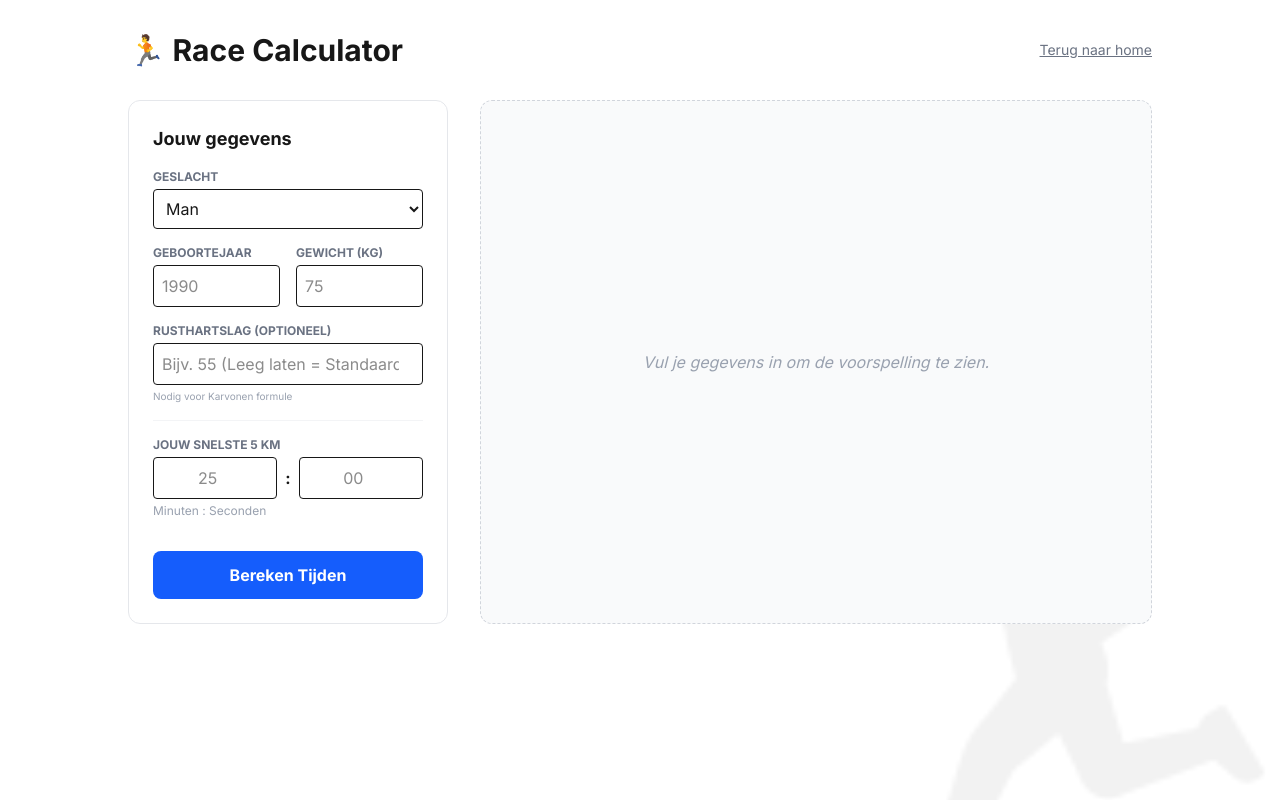
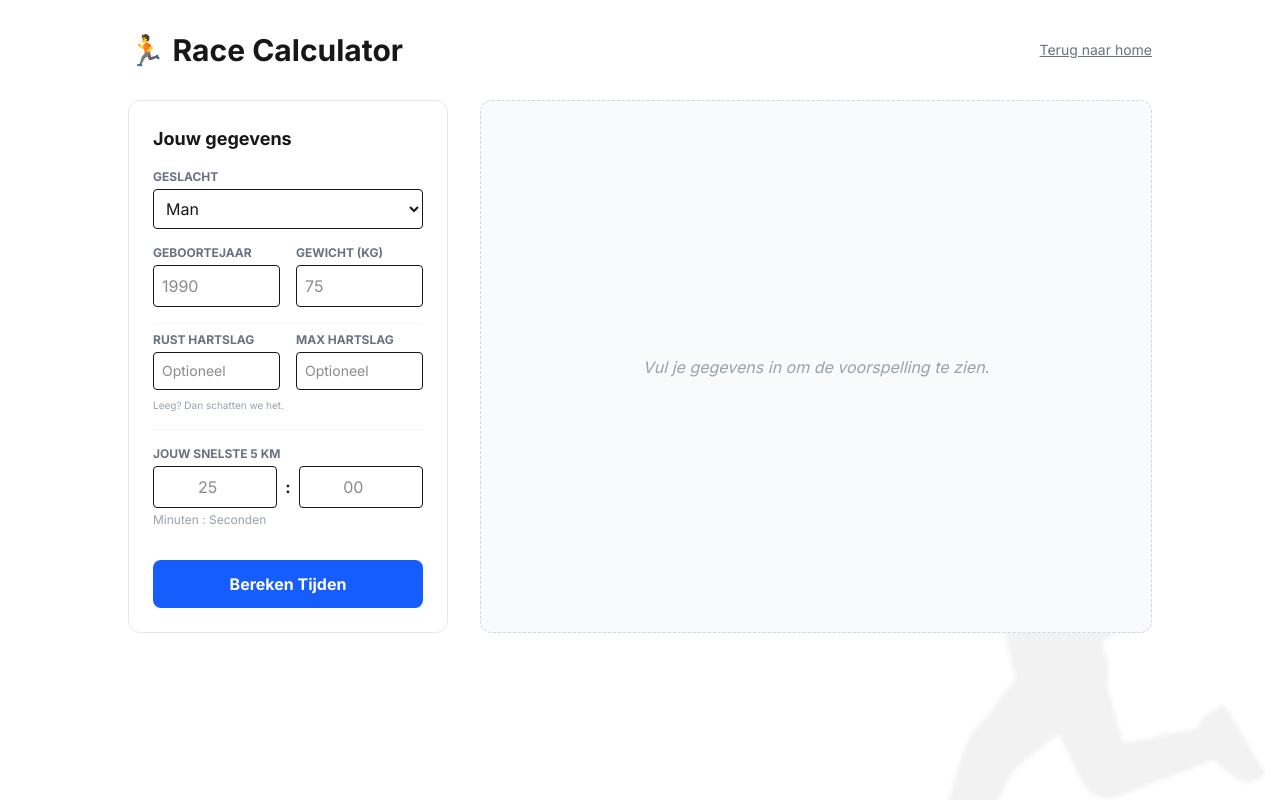
Before and after one commit to hansmonasso/hardloopapp, a Next.js app: page /calculator in a window 1280 px wide. Shown: the top 800 px of the page. Built offline with nearby package versions, Linux system fonts and the light colour scheme.

Commit message:
met calculator

```diff
--- a/app/calculator/page.tsx
+++ b/app/calculator/page.tsx
@@ -6,10 +6,14 @@ import Link from 'next/link'
 export default function CalculatorPage() {
   const [birthYear, setBirthYear] = useState('')
   const [weight, setWeight] = useState('')
-  const [restingHR, setRestingHR] = useState('') // NIEUW: Rusthartslag
   const [gender, setGender] = useState('man')
   const [min5k, setMin5k] = useState('')
   const [sec5k, setSec5k] = useState('')
+
+  // Hartslag inputs
+  const [restingHR, setRestingHR] = useState('')
+  const [maxHRInput, setMaxHRInput] = useState('') // NIEUW: Max HR input
+
   const [results, setResults] = useState<any>(null)
 
   const TARGET_DISTANCES = [10, 15, 21.1, 25, 30, 42.195]
@@ -18,8 +22,10 @@ export default function CalculatorPage() {
     const hrs = Math.floor(totalSeconds / 3600)
     const mins = Math.floor((totalSeconds % 3600) / 60)
     const secs = Math.floor(totalSeconds % 60)
+
     const m = mins.toString().padStart(2, '0')
     const s = secs.toString().padStart(2, '0')
+
     if (hrs > 0) return `${hrs}:${m}:${s}`
     return `${mins}:${s}`
   }
@@ -52,7 +58,11 @@ export default function CalculatorPage() {
 
     const currentWeight = parseFloat(weight)
     const age = new Date().getFullYear() - parseInt(birthYear)
-    const rhr = restingHR ? parseInt(restingHR) : null // Rusthartslag
+
+    // Hartslag logica
+    const rhr = restingHR ? parseInt(restingHR) : null
+    // Als maxHR is ingevuld, gebruik die. Anders 220 - leeftijd.
+    const maxHR = maxHRInput ? parseInt(maxHRInput) : (220 - age)
 
     // 1. Race Voorspellingen
     const predictions = TARGET_DISTANCES.map(dist => {
@@ -99,8 +109,7 @@ export default function CalculatorPage() {
     const potentialHM = predictTime(potential5k, 21.1)
     const potentialM = predictTime(potential5k, 42.195)
 
-    // 5. NIEUW: Hartslag Zones
-    const maxHR = 220 - age
+    // 5. Hartslag Zones
     const zoneDefinitions = [
         { name: 'Z1 (Herstel)', minPct: 0.50, maxPct: 0.60, desc: 'Warming up, cooling down' },
         { name: 'Z2 (Duur)', minPct: 0.60, maxPct: 0.70, desc: 'Rustig, vetverbranding' },
@@ -178,18 +187,30 @@ export default function CalculatorPage() {
                         </div>
                     </div>
 
-                    {/* NIEUW: Rusthartslag Input */}
+                    {/* HARTSLAG INPUTS */}
+                    <div className="grid grid-cols-2 gap-4 pt-2 border-t border-gray-100 dark:border-gray-800">
                         <div>
-                        <label className="block text-xs font-bold uppercase text-gray-500 mb-1">Rusthartslag (Optioneel)</label>
+                            <label className="block text-xs font-bold uppercase text-gray-500 mb-1">Rust Hartslag</label>
                             <input
                                 type="number"
-                            placeholder="Bijv. 55 (Leeg laten = Standaard)"
+                                placeholder="Optioneel"
                                 value={restingHR}
                                 onChange={(e) => setRestingHR(e.target.value)}
-                            className="w-full p-2 rounded border bg-transparent"
+                                className="w-full p-2 rounded border bg-transparent text-sm"
                             />
-                        <p className="text-[10px] text-gray-400 mt-1">Nodig voor Karvonen formule</p>
                         </div>
+                        <div>
+                            <label className="block text-xs font-bold uppercase text-gray-500 mb-1">Max Hartslag</label>
+                            <input
+                                type="number"
+                                placeholder="Optioneel"
+                                value={maxHRInput}
+                                onChange={(e) => setMaxHRInput(e.target.value)}
+                                className="w-full p-2 rounded border bg-transparent text-sm"
+                            />
+                        </div>
+                    </div>
+                    <p className="text-[10px] text-gray-400 -mt-2">Leeg? Dan schatten we het.</p>
 
                     <div className="pt-4 border-t border-gray-100 dark:border-gray-800">
                         <label className="block text-xs font-bold uppercase text-gray-500 mb-1">Jouw snelste 5 km</label>
@@ -224,7 +245,7 @@ export default function CalculatorPage() {
                             <div className="text-5xl font-black tracking-tighter">{results.vo2max}</div>
                         </div>
 
-                        {/* NIEUW: HARTSLAG ZONES */}
+                        {/* HARTSLAG ZONES */}
                         <div className="bg-white dark:bg-gray-900 rounded-xl border border-gray-200 dark:border-gray-800 overflow-hidden">
                             <div className="bg-red-50 dark:bg-red-900/20 p-3 border-b border-red-100 dark:border-red-800 flex justify-between items-center">
                                 <h3 className="font-bold text-red-800 dark:text-red-200">❤️ Trainingszones</h3>
@@ -277,7 +298,7 @@ export default function CalculatorPage() {
                             </table>
                         </div>
 
-                        {/* TABEL 2: GEWICHT (NU PER KILO) */}
+                        {/* TABEL 2: GEWICHT */}
                         <div className="bg-white dark:bg-gray-900 rounded-xl border border-gray-200 dark:border-gray-800 overflow-hidden">
                             <div className="bg-gray-50 dark:bg-gray-800/50 p-3 border-b border-gray-100 dark:border-gray-800">
                                 <h3 className="font-bold text-gray-700 dark:text-gray-300 flex items-center gap-2">⚖️ Effect van Gewicht</h3>
@@ -310,7 +331,7 @@ export default function CalculatorPage() {
                             </div>
                         </div>
 
-                        {/* TABEL 3: LEEFTIJD (UITGEBREID) */}
+                        {/* TABEL 3: LEEFTIJD */}
                         <div className="bg-white dark:bg-gray-900 rounded-xl border border-gray-200 dark:border-gray-800 p-6">
                             <h3 className="font-bold mb-4 flex items-center gap-2">🎂 Leeftijdspotentieel</h3>
                             {results.ageAnalysis.isPastPeak ? (
```
Lines whose indentation alone changed are shown as unchanged.
